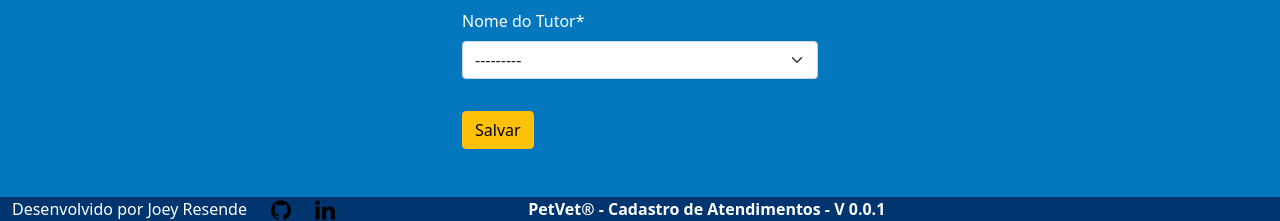
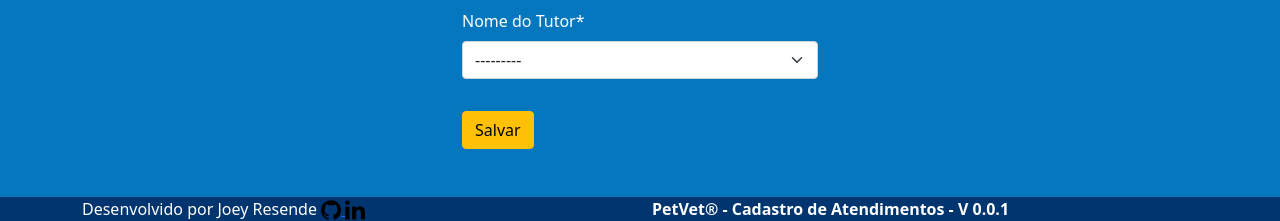
Before and after one commit to Joey-Resende/PetVet, a Django app: page /core/pet_new/ in a window 1280 px wide. Shown: the part 854-1075 px from the top of the page. Run offline with Django 4.2, Linux system fonts and the light colour scheme; a user stored in the database is signed in; data comes from the database, SQL or seed files in the repository; some libraries are stand-ins or nearby versions.

Commit message:
Ajustando o footer do base model

```diff
--- a/PetVet/core/templates/core/base_model.html
+++ b/PetVet/core/templates/core/base_model.html
@@ -131,17 +131,13 @@
 
     <footer class="mt-auto">
       {% block footer %}
-      <div class="container-fluid text-center">
+      <div class="container">
           <div class="row">
-            <div class="col-md-auto">
+                <div class="col">
                       <span>Desenvolvido por Joey Resende</span>
-            </div>
-            <div class="col-md-auto">
                       <a href="https://github.com/Joey-Resende" target="_blank">
                         <img src="{% static 'img/github_logo_icon.png' %}" height="20" alt="logo github">
                       </a>
-            </div>
-            <div class="col-md-auto">
                       <a href="https://www.linkedin.com/in/givanildo-resende/" target="_blank">
                         <img src="{% static 'img/linkedin_logo_icon.png' %}" height="20" alt="logo linkedin">
                       </a>
@@ -149,7 +145,7 @@
                 <div class="col">
                       <span><strong>PetVet® - Cadastro de Atendimentos - V 0.0.1</strong></span>
                 </div>
-            <div class="col-2">
+
           </div>
       </div>
       {% endblock %}
```
Lines whose indentation alone changed are shown as unchanged.
